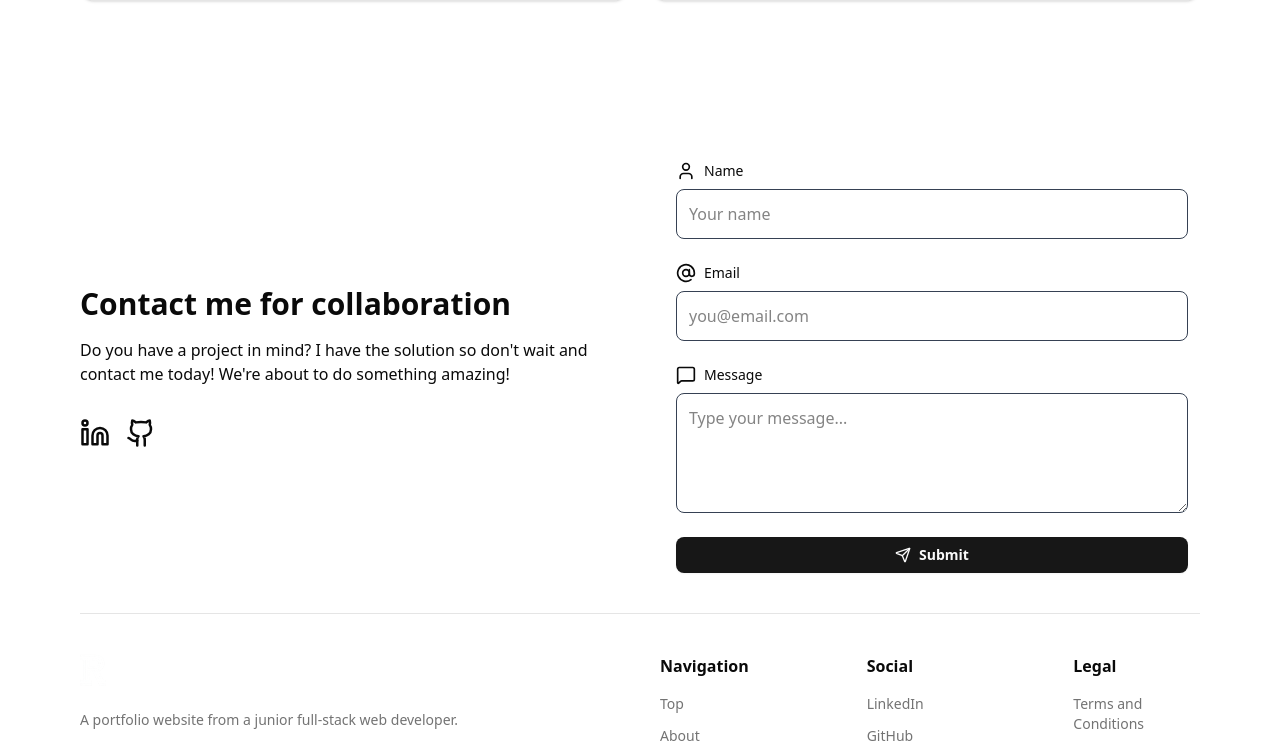
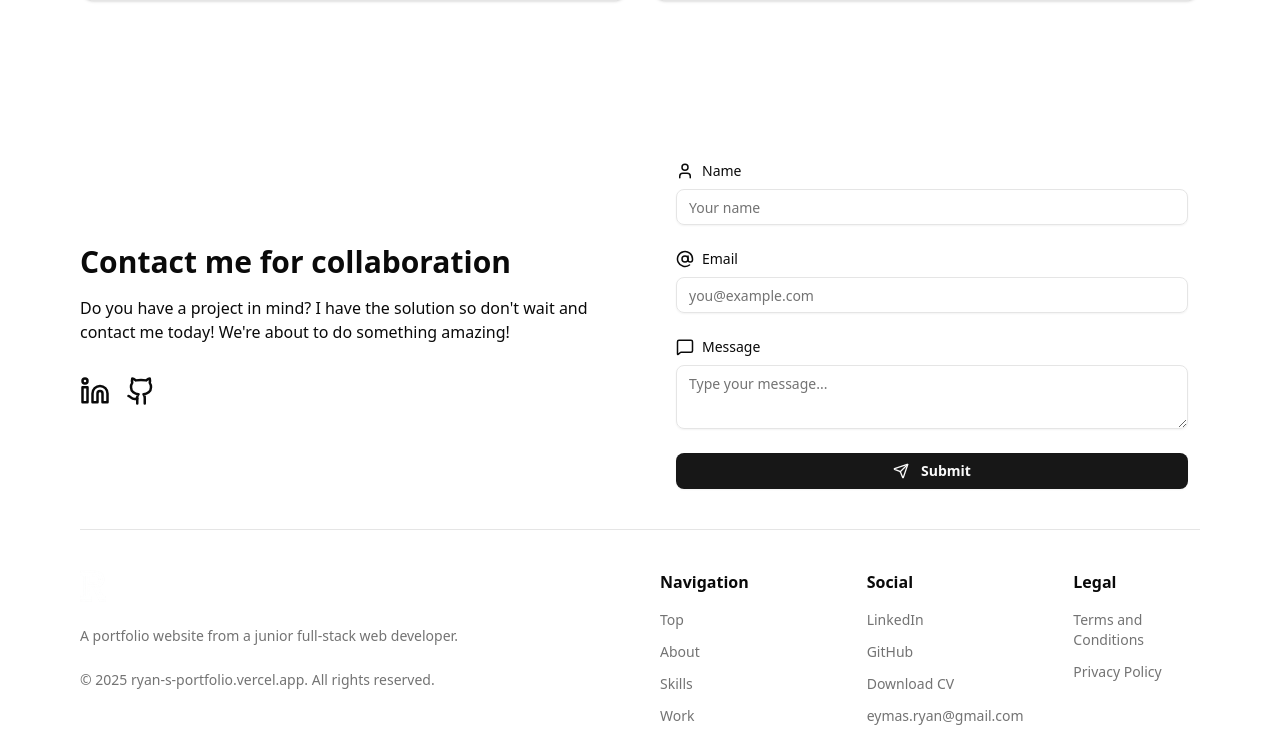
Before and after one commit to IRyan00/ryan-s-portfolio, a Next.js app: page / in a window 1280 px wide. Shown: the part 2326-3074 px from the top of the page. Built offline with nearby package versions, Linux system fonts and the light colour scheme.

Commit message:
contact form, emailjs & metaDatas

```diff
--- a/app/_components/Contact.tsx
+++ b/app/_components/Contact.tsx
@@ -1,8 +1,18 @@
 "use client";
+import { useForm } from "react-hook-form";
+import emailjs from "@emailjs/browser";
+import { useState } from "react";
 import { Button } from "@/components/ui/button";
-import React from "react";
-import { useForm } from "react-hook-form";
-import { Send, User, AtSign, MessageSquare } from "lucide-react";
+import { Input } from "@/components/ui/input";
+import { Textarea } from "@/components/ui/textarea";
+import { toast } from "sonner";
+import {
+  Send,
+  User,
+  AtSign,
+  MessageSquare,
+  LoaderCircleIcon,
+} from "lucide-react";
 
 type FormData = {
   name: string;
@@ -10,10 +20,34 @@ type FormData = {
   message: string;
 };
 
-export const ContactForm: React.FC = () => {
-  const { register, handleSubmit } = useForm<FormData>();
+export const ContactForm = () => {
+  const { register, handleSubmit, reset, formState } = useForm<FormData>();
+  const [isSending, setIsSending] = useState(false);
 
-  const onSubmit = () => {};
+  const onSubmit = async (data: FormData) => {
+    setIsSending(true);
+
+    try {
+      await emailjs.send(
+        "service_rykqsvp",
+        "template_8qwy3tm",
+        {
+          from_name: data.name,
+          reply_to: data.email,
+          message: data.message,
+        },
+        "PKHdla2y1SRasrdXN"
+      );
+
+      toast.success("Message sent successfully! ✅");
+      reset();
+    } catch (error) {
+      console.error("EmailJS Error:", error);
+      toast.error("Failed to send message. ❌");
+    } finally {
+      setIsSending(false);
+    }
+  };
 
   return (
     <div className="w-full max-w-lg mx-auto">
@@ -21,66 +55,71 @@ export const ContactForm: React.FC = () => {
         onSubmit={handleSubmit(onSubmit)}
         className="flex flex-col gap-6 rounded-lg"
       >
-        <div className="flex flex-col">
+        <div className="flex flex-col gap-2">
           <label
             htmlFor="name"
-            className="mb-2 text-sm font-medium flex items-center gap-2"
-            aria-label="Name"
+            className="text-sm font-medium flex items-center gap-2"
           >
-            <User size={20} aria-label="User icon" />
+            <User size={18} />
             Name
           </label>
-          <input
+          <Input
+            id="name"
             type="text"
-            id="name"
-            {...register("name")}
-            className="w-full p-3 rounded-md border border-gray-700 focus:outline-none focus:ring-2 focus:ring-[var(--thridary-foreground)]"
             placeholder="Your name"
-            aria-label="Name"
+            {...register("name", { required: true })}
           />
         </div>
-        <div className="flex flex-col">
+
+        <div className="flex flex-col gap-2">
           <label
             htmlFor="email"
-            className="mb-2 text-sm font-medium flex items-center gap-2"
-            aria-label="email"
+            className="text-sm font-medium flex items-center gap-2"
           >
-            <AtSign size={20} aria-label="At icon" />
+            <AtSign size={18} />
             Email
           </label>
-          <input
+          <Input
+            id="email"
             type="email"
-            id="email"
-            {...register("email")}
-            className="w-full p-3 rounded-md border border-gray-700 focus:outline-none focus:ring-2 focus:ring-[var(--thridary-foreground)]"
-            placeholder="you@email.com"
-            aria-label="email"
+            placeholder="you@example.com"
+            {...register("email", { required: true })}
           />
         </div>
-        <div className="flex flex-col">
+
+        <div className="flex flex-col gap-2">
           <label
             htmlFor="message"
-            className="mb-2 text-sm font-medium flex items-center gap-2"
-            aria-label="Message"
+            className="text-sm font-medium flex items-center gap-2"
           >
-            <MessageSquare size={20} aria-label="Message icon" />
+            <MessageSquare size={18} />
             Message
           </label>
-          <textarea
+          <Textarea
             id="message"
-            {...register("message")}
-            className="w-full p-3 rounded-md  border border-gray-700 focus:outline-none focus:ring-2 focus:ring-[var(--thridary-foreground)] min-h-[120px]"
             placeholder="Type your message..."
-            aria-label="Message"
-          ></textarea>
+            rows={5}
+            {...register("message", { required: true })}
+          />
         </div>
+
         <Button
           type="submit"
-          aria-label="Submit contact form"
-          className="w-full py-3 font-semibold rounded-md transition-colors duration-200"
+          disabled={isSending || formState.isSubmitting}
+          className="w-full py-3 font-semibold"
         >
-          <Send aria-label="Submit icon" />
-          Submit
+          {isSending ? (
+            <LoaderCircleIcon
+              className="-ms-1 animate-spin"
+              size={16}
+              aria-hidden="true"
+            />
+          ) : (
+            <>
+              <Send className="mr-1 h-4 w-4" />
+              Submit
+            </>
+          )}
         </Button>
       </form>
     </div>
--- a/app/layout.tsx
+++ b/app/layout.tsx
@@ -4,6 +4,7 @@ import "./globals.css";
 import { Toaster } from "sonner";
 import { cn } from "@/lib/utils";
 import { ThemeProvider } from "@/components/theme-provider";
+import { title } from "process";
 
 const geistSans = Geist({
   variable: "--font-geist-sans",
@@ -17,7 +18,46 @@ const geistMono = Geist_Mono({
 
 export const metadata: Metadata = {
   title: "Ryan's Portfolio • Junior Full Stack Developer",
-  description: "Generated by create next app",
+  description:
+    "Discover Ryan's portfolio, a junior Full Stack developer using TypeScript, Next.js, Shadcn/ui and TailwindCSS..",
+  keywords: [
+    "Ryan",
+    "Développeur Full Stack",
+    "Full Stack Developer",
+    "Next.js",
+    "TypeScript",
+    "TailwindCSS",
+    "Shadcn/ui",
+    "Développeur Web",
+    "Web Developeur",
+    "Junior Developer",
+  ],
+  authors: [{ name: "Ryan", url: "https://ryan-s-portfolio.vercel.app/" }],
+  creator: "Ryan",
+  metadataBase: new URL("https://ryan-s-portfolio.vercel.app/"),
+  openGraph: {
+    title: "Ryan's Portfolio • Junior Full Stack Developer",
+    description: "Discover Ryan's portfolio, a junior Full Stack developer.",
+    url: "https://ryan-s-portfolio.vercel.app/",
+    siteName: "Ryan's Portfolio • Junior Full Stack Developer",
+    images: [
+      {
+        url: "/media/portfolioShowcase.avif",
+        width: 1200,
+        height: 630,
+        alt: title,
+      },
+    ],
+    locale: "en_EN",
+    type: "website",
+  },
+  twitter: {
+    card: "summary_large_image",
+    title: "Ryan's Portfolio • Junior Full Stack Developer",
+    description: "Discover Ryan's portfolio, a junior Full Stack developer.",
+    images: ["/media/portfolioShowcase.avif"],
+    creator: "@IRyan___",
+  },
 };
 
 export default function RootLayout({
--- a/package.json
+++ b/package.json
@@ -9,6 +9,7 @@
     "lint": "next lint"
   },
   "dependencies": {
+    "@emailjs/browser": "^4.4.1",
     "@radix-ui/react-avatar": "^1.1.10",
     "@radix-ui/react-checkbox": "^1.3.2",
     "@radix-ui/react-dropdown-menu": "^2.1.15",
```
Also changed, not shown: 1 other file (tests, documents, lock files or other folders).
